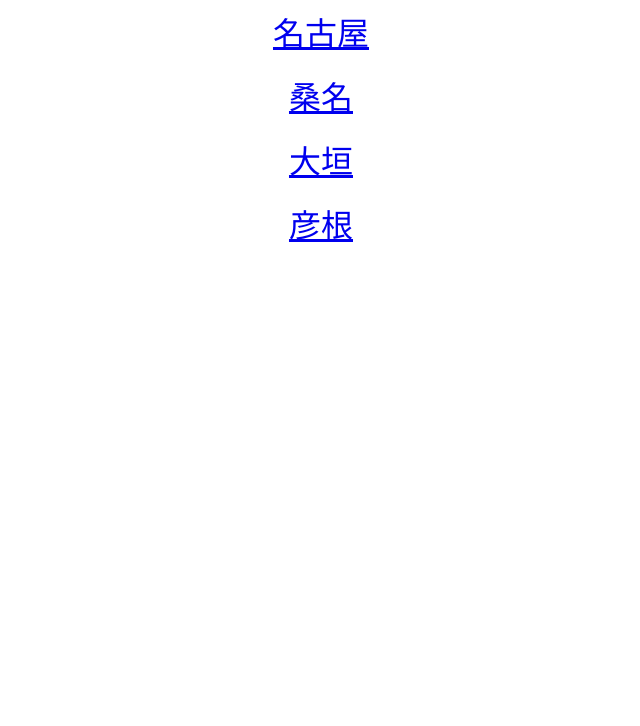
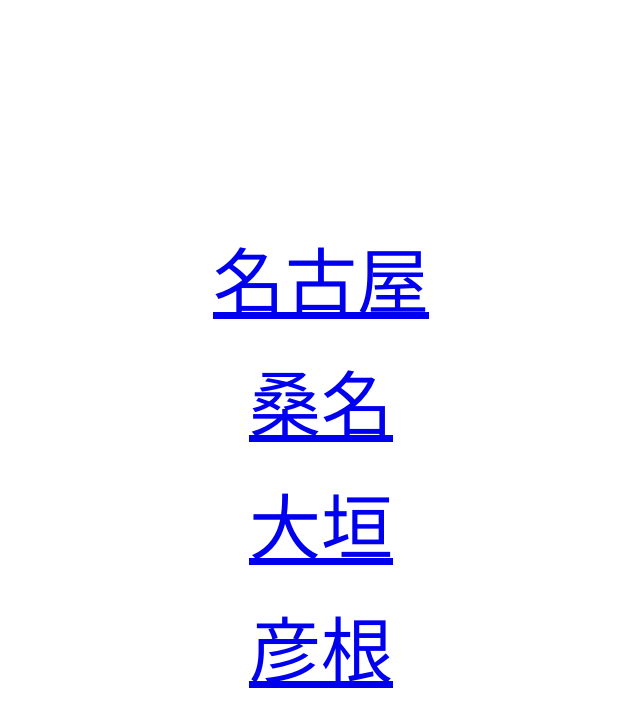
Before and after one commit to masaomi39-hash/20260717, a plain HTML site: page index.html in a window 1280 px wide. Shown: the whole page, without its empty margins (319-959 px from the left). Drawn offline with Linux system fonts and the light colour scheme.

Commit message:
Update index.html

```diff
--- a/index.html
+++ b/index.html
@@ -14,13 +14,25 @@
 }
 .auto-style3 {
 	font-family: 游ゴシック;
-	font-size: xx-large;
+	font-size: 72px;
 }
 </style>
 </head>
 
 <body>
 <div class="auto-style2">
+	<br />
+	<br />
+	<br />
+	<br />
+	<br />
+	<br />
+	<br />
+	<br />
+	<br />
+	<br />
+	<br />
+	<br />
 	<span class="auto-style3">
 <a href="https://tenki.jp/forecast/5/26/5110/23100/1hour.html">名古屋</a></span><br class="auto-style3">
 	<br class="auto-style3">
```
